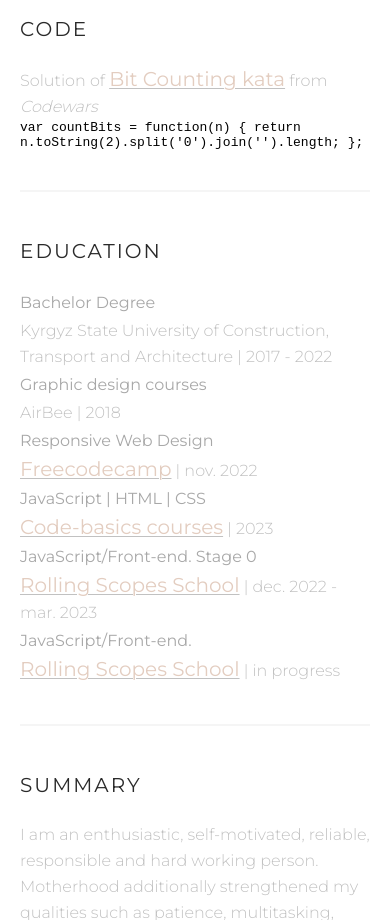
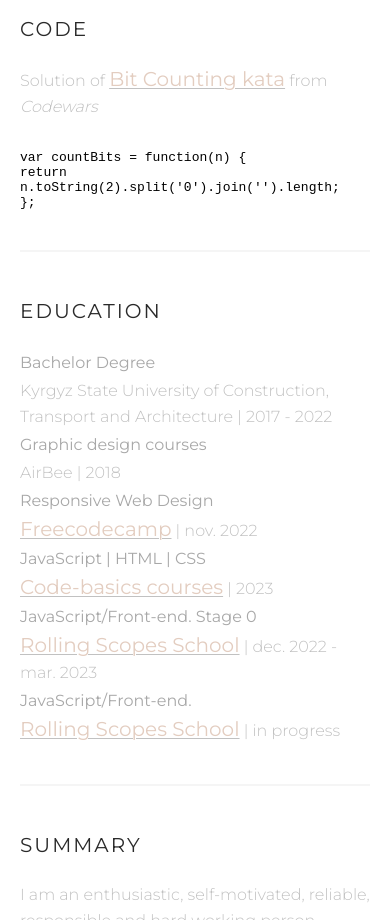
Before and after one commit to ain-odin/rsschool-cv, a plain HTML site: page index.html in a window 390 px wide. Shown: the part 2000-2920 px from the top of the page. Drawn offline with Linux system fonts and the light colour scheme.

Commit message:
feat: update  code tag in html and css files

```diff
--- a/index.html
+++ b/index.html
@@ -167,8 +167,8 @@
                     <h2 class="section__title">Code</h2>
                     <p class="text-regular">Solution of <a class="link-regular" href="https://www.codewars.com/kata/526571aae218b8ee490006f4" target="_blank">Bit Counting kata</a> from <i>Codewars</i></p>
 					<code>
-						var countBits = function(n) {
-						return n.toString(2).split('0').join('').length;
+						var countBits = function(n) { <br>
+						return n.toString(2).split('0').join('').length; <br>
 					  };
 					</code>
                 </section>
--- a/style.css
+++ b/style.css
@@ -68,6 +68,10 @@ a:hover {
 
 li {
     list-style: none;
+}
+
+code {
+    margin-top: 30px;
 }
 
 .section__title {
@@ -400,10 +404,6 @@ li {
         display: grid;
         grid-template-columns: 1fr;
     }
-
-    .contacts__info-title, .lang__info-title, .footer__text p{
-        padding-right: 0;
-    }
 }
 
 .contacts__info-item, .lang__info-item, .footer__text {
```
